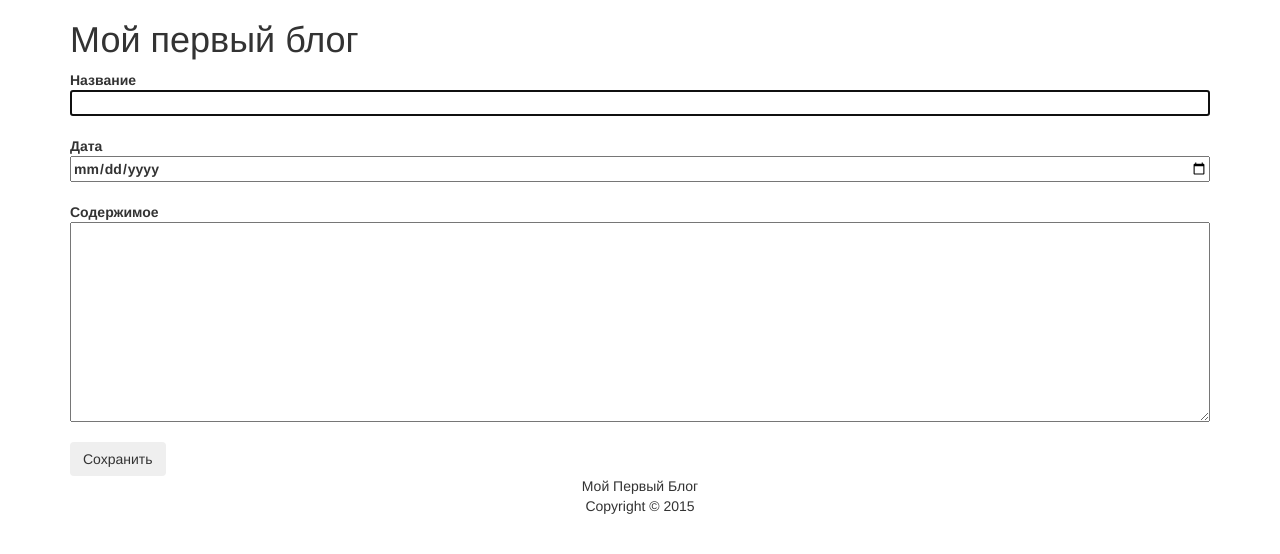
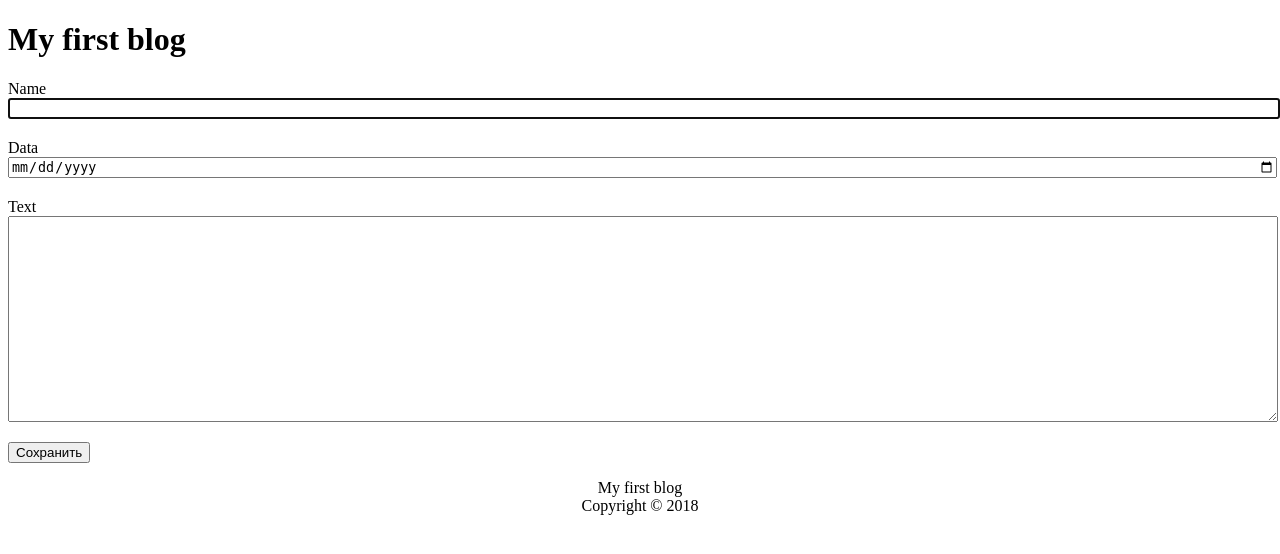
Before and after one commit to NikolaiNekrasov/php_blog, a PHP site: page /admin/index.php?action=add in a window 1280 px wide. Shown: the top 554 px of the page. Run offline with PHP 8.4, Linux system fonts and the light colour scheme; data that the repository does not hold is empty.

Commit message:
Small text edit in tamplates

```diff
--- a/views/article_admin.php
+++ b/views/article_admin.php
@@ -2,33 +2,33 @@
 <html>
 <head>
   <meta charset="utf-8">
-  <title>Мой первый блог</title>
+  <title>My first blog</title>
   <link rel="stylesheet" href="../style.css">
-  <link rel="stylesheet" href="https://maxcdn.bootstrapcdn.com/bootstrap/3.3.7/css/bootstrap.min.css" integrity="sha384-BVYiiSIFeK1dGmJRAkycuHAHRg32OmUcww7on3RYdg4Va+PmSTsz/K68vbdEjh4u" crossorigin="anonymous">
+
 
 </head>
 <body>
   <div class="container">
-    <h1>Мой первый блог</h1>
+    <h1>My first blog</h1>
     <div class="">
       <form method="post" action="index.php?action=<?=$_GET['action']?>&id=<?=$_GET['id']?>">
         <label>
-          Название
+         Name
           <input type="text" name="title" value="<?php echo $_GET['action'] == 'add' ? '' : $article['title']?>" class="form-item" autofocus required>
         </label>
         <label>
-          Дата
+          Data
           <input type="date" name="date" value="<?php echo $_GET['action'] == 'add' ? '' : $article['date']?>" class="form-item" required>
         </label>
         <label>
-          Содержимое
+          Text
           <textarea name="content" class="form-item" required><?php echo $_GET['action'] == 'add' ? '' : $article['content']?></textarea>
         </label>
         <input type="submit" value="Сохранить" class="btn">
       </form>
     </div>
     <footer>
-      <p>Мой Первый Блог <br>Copyright &copy; 2015</p>
+      <p>My first blog <br>Copyright &copy; 2018</p>
     </footer>
   </div>
 </body>
--- a/views/articles_admin.php
+++ b/views/articles_admin.php
@@ -4,12 +4,12 @@
   <meta charset="utf-8">
   <title>Мой первый блог</title>
   <link rel="stylesheet" href="../style.css">
-  <link rel="stylesheet" href="https://maxcdn.bootstrapcdn.com/bootstrap/3.3.7/css/bootstrap.min.css" integrity="sha384-BVYiiSIFeK1dGmJRAkycuHAHRg32OmUcww7on3RYdg4Va+PmSTsz/K68vbdEjh4u" crossorigin="anonymous">
+
 
 </head>
 <body>
   <div class="container">
-    <h1>Мой первый блог</h1>
+    <h1>My first blog</h1>
     <div class="">
       <a href="index.php?action=add">Добавить статью</a>
       <table class="admin-table">
@@ -34,7 +34,7 @@
       </table>
     </div>
     <footer>
-      <p>Мой Первый Блог <br>Copyright &copy; 2015</p>
+      <p>My first blog <br>Copyright &copy; 2018</p>
     </footer>
   </div>
 </body>
```
Also changed, not shown: views/article.php (+5 -5 lines), views/articles.php (+6 -6 lines).
